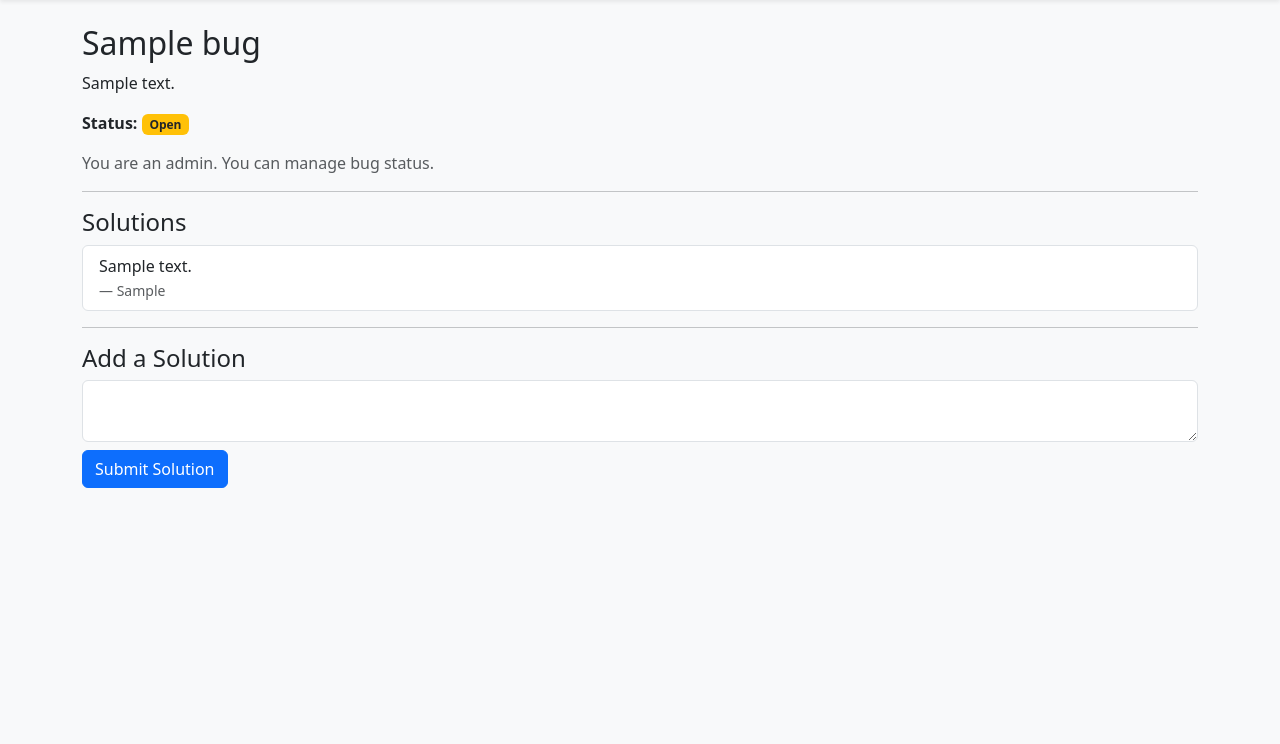
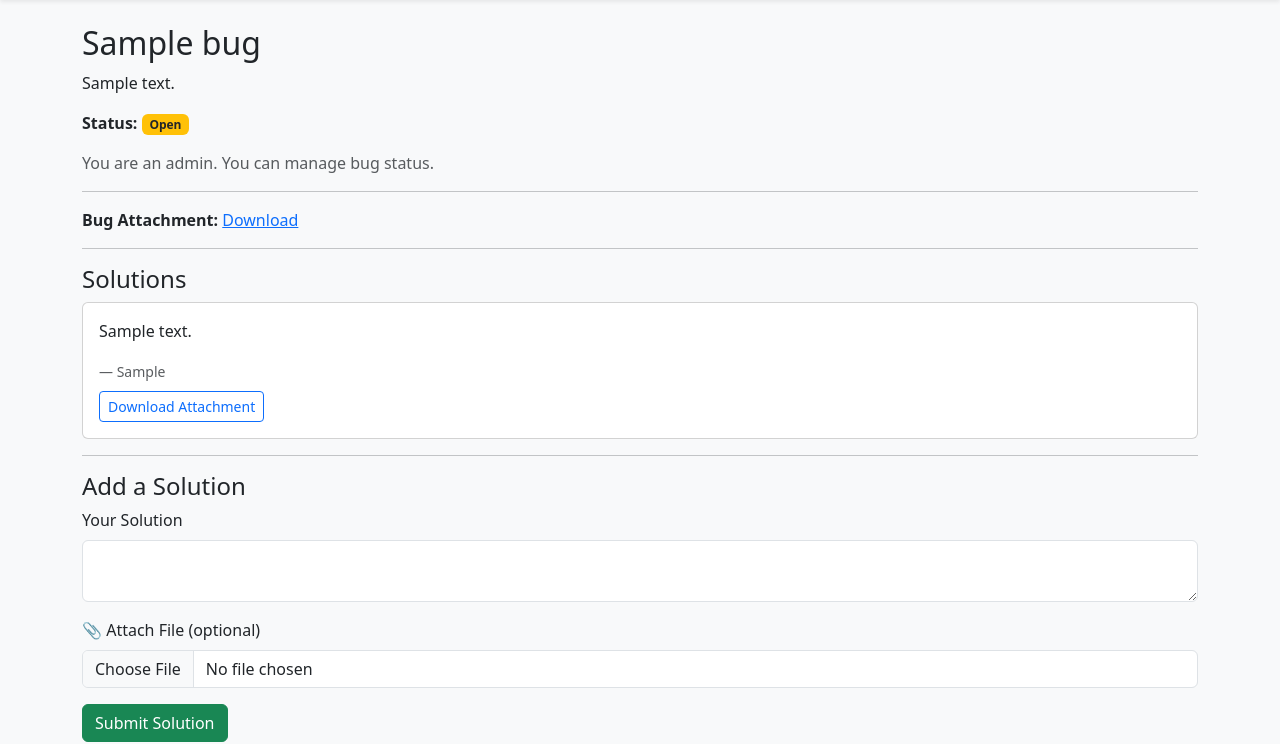
Before and after one commit to Siva023-cpu/bug-tracking-devsecops, a Flask app: page /bug/1 in a window 1280 px wide. Shown: the part 56-800 px from the top of the page. Run offline with Flask 3, Linux system fonts and the light colour scheme; the visitor is signed in with stand-in values (Sample User, id 1); tables that the repository leaves empty hold one stand-in row (values such as "Sample post").

Commit message:
file attachment update

```diff
--- a/app.py
+++ b/app.py
@@ -1,14 +1,34 @@
 from flask import Flask, render_template, request, redirect, url_for, session, flash
 from werkzeug.security import generate_password_hash, check_password_hash
-from models import db, User, Bug, Comment   # ✅ use Comment consistently
+from models import db, User, Bug, Comment
 from functools import wraps
+from werkzeug.utils import secure_filename
+from flask import send_from_directory
 import os
+from models import Solution
 
 DATABASE_URL = os.environ.get("DATABASE_URL")
 app = Flask(__name__)
+app.config['SECRET_KEY'] = os.environ.get("SECRET_KEY", "dev-secret-key-123")
 
-app.config['SECRET_KEY'] = 'secret123'
-app.config["SQLALCHEMY_DATABASE_URI"] = DATABASE_URL# DATABASE CHANGE
+BASE_DIR = os.path.abspath(os.path.dirname(__file__))
+
+UPLOAD_FOLDER = os.path.join(BASE_DIR, 'uploads', 'bug_attachments')
+SOLUTION_UPLOAD_FOLDER = os.path.join(BASE_DIR, 'uploads', 'solution_attachments')
+app.config['SOLUTION_UPLOAD_FOLDER'] = SOLUTION_UPLOAD_FOLDER
+ALLOWED_EXTENSIONS = {'png', 'jpg', 'jpeg', 'gif', 'txt', 'log', 'pdf'}
+
+app.config['UPLOAD_FOLDER'] = UPLOAD_FOLDER
+
+def allowed_file(filename):
+    return '.' in filename and filename.rsplit('.', 1)[1].lower() in ALLOWED_EXTENSIONS
+
+DATABASE_URL = os.environ.get("DATABASE_URL")
+
+if DATABASE_URL:
+    app.config["SQLALCHEMY_DATABASE_URI"] = DATABASE_URL
+else:
+    app.config["SQLALCHEMY_DATABASE_URI"] = "sqlite:///bugtracker.db"
 app.config['SQLALCHEMY_TRACK_MODIFICATIONS'] = False
 
 db.init_app(app)
@@ -24,7 +44,7 @@ def login_required(f):
 # ---------- HOME ----------
 @app.route('/')
 def home():
-    if 'user' in session:                      # ✅ FIX auto-login confusion
+    if 'user' in session:                      #  FIX auto-login confusion
         return redirect(url_for('dashboard'))
     return render_template('home.html')
 
@@ -122,12 +142,22 @@ def dashboard():
 @login_required
 def add_bug():
     if request.method == 'POST':
+        file = request.files.get('attachment')
+        filename = None
+
+        if file and allowed_file(file.filename):
+            filename = secure_filename(file.filename)
+            os.makedirs(app.config['UPLOAD_FOLDER'], exist_ok=True)
+            file.save(os.path.join(app.config['UPLOAD_FOLDER'], filename))
+
         bug = Bug(
             title=request.form['title'],
             description=request.form['description'],
             severity=request.form['severity'],
-            reported_by=session['user']
+            reported_by=session['user'],
+            attachment=filename
         )
+
         db.session.add(bug)
         db.session.commit()
 
@@ -135,7 +165,6 @@ def add_bug():
         return redirect(url_for('dashboard'))
 
     return render_template('add_bug.html')
-
 # ---------- UPDATE STATUS ----------
 @app.route('/update-status/<int:bug_id>', methods=['POST'])
 @login_required
@@ -158,24 +187,49 @@ def bug_detail(bug_id):
     bug = Bug.query.get_or_404(bug_id)
 
     if request.method == 'POST':
-        comment = Comment(
+        file = request.files.get('solution_attachment')
+        filename = None
+
+        if file and allowed_file(file.filename):
+            os.makedirs(app.config['SOLUTION_UPLOAD_FOLDER'], exist_ok=True)
+            filename = secure_filename(file.filename)
+            file.save(os.path.join(app.config['SOLUTION_UPLOAD_FOLDER'], filename))
+
+        solution = Solution(
             content=request.form['solution'],
             bug_id=bug.id,
-            user=session['user']              # ✅ FIXED
+            user=session['user'],
+            attachment=filename
         )
-        if bug.status != "Resolved":
-            bug.status = "Resolved"
-      #  status when solution added
-        db.session.add(comment)
+
+        bug.status = "Resolved"
+
+        db.session.add(solution)
         db.session.commit()
 
-        flash("Solution added successfully!", "success")
+        flash("Solution submitted successfully!", "success")
         return redirect(url_for('bug_detail', bug_id=bug.id))
 
     return render_template('bug_detail.html', bug=bug)
+
+
+@app.route('/uploads/<filename>')
+@login_required
+def uploaded_file(filename):
+    return send_from_directory(app.config['UPLOAD_FOLDER'], filename)
+
+@app.route('/solution-uploads/<filename>')
+@login_required
+def download_solution(filename):
+    return send_from_directory(
+        app.config['SOLUTION_UPLOAD_FOLDER'],
+        filename,
+        as_attachment=True
+    )
+
 
 # ---------- RUN ----------
 if __name__ == '__main__':
     with app.app_context():
         db.create_all()
-    app.run(host="0.0.0.0", port=5000, debug=False) # ✅ debug=False for production
+    app.run(host="0.0.0.0", port=5000, debug=False) # debug=False for production
--- a/models.py
+++ b/models.py
@@ -13,15 +13,17 @@ class Bug(db.Model):
     id = db.Column(db.Integer, primary_key=True)
     title = db.Column(db.String(100), nullable=False)
     description = db.Column(db.Text, nullable=False)
-    severity = db.Column(db.String(20), nullable=False)  # ✅ ADD THIS
+    severity = db.Column(db.String(20), nullable=False)
     status = db.Column(db.String(20), default="Open")
     reported_by = db.Column(db.String(50))
+    attachment = db.Column(db.String(255), nullable=True)
 
 
 
 class Solution(db.Model):
     id = db.Column(db.Integer, primary_key=True)
     content = db.Column(db.Text, nullable=False)
+    attachment = db.Column(db.String(300))
 
     bug_id = db.Column(db.Integer, db.ForeignKey('bug.id'), nullable=False)
     user = db.Column(db.String(50))
--- a/templates/add_bug.html
+++ b/templates/add_bug.html
@@ -8,8 +8,12 @@
       <div class="card-body">
         <h4 class="mb-3">Report a Bug</h4>
 
-        <form method="post">
+        <form method="POST" enctype="multipart/form-data">
+
           <input class="form-control mb-3" name="title" placeholder="Bug Title" required>
+          <label class="mt-2">Attachment (optional)</label>
+          <input type="file" name="attachment" class="form-control">
+          <small class="text-muted">Allowed: images, txt, pdf</small>
 
           <textarea class="form-control mb-3" name="description" placeholder="Bug Description" required></textarea>
 
--- a/templates/bug_detail.html
+++ b/templates/bug_detail.html
@@ -2,8 +2,10 @@
 {% block title %}Bug Details{% endblock %}
 
 {% block content %}
+
 <h2>{{ bug.title }}</h2>
 <p>{{ bug.description }}</p>
+
 <p>
   <strong>Status:</strong>
   {% if bug.status == 'Resolved' %}
@@ -12,25 +14,44 @@
     <span class="badge bg-warning text-dark">Open</span>
   {% endif %}
 </p>
-{% if session.is_admin %}
+
+{% if session.get('is_admin') %}
   <p class="text-muted">You are an admin. You can manage bug status.</p>
 {% else %}
   <p class="text-muted">Only admins can change bug status.</p>
 {% endif %}
+
+{% if bug.attachment %}
+<hr>
+<p>
+  <strong>Bug Attachment:</strong>
+  <a href="{{ url_for('uploaded_file', filename=bug.attachment) }}" target="_blank">
+    Download
+  </a>
+</p>
+{% endif %}
+
 <hr>
 
 <h4>Solutions</h4>
 
-{% if bug.comments %}
-  <ul class="list-group mb-3">
-    {% for sol in bug.comments %}
-      <li class="list-group-item">
-        {{ sol.content }}
-        <br>
+{% if bug.solutions %}
+  {% for sol in bug.solutions %}
+    <div class="card mb-2">
+      <div class="card-body">
+        <p>{{ sol.content }}</p>
         <small class="text-muted">— {{ sol.user }}</small>
-      </li>
-    {% endfor %}
-  </ul>
+
+        {% if sol.attachment %}
+          <br>
+          <a class="btn btn-sm btn-outline-primary mt-2"
+             href="{{ url_for('download_solution', filename=sol.attachment) }}">
+            Download Attachment
+          </a>
+        {% endif %}
+      </div>
+    </div>
+  {% endfor %}
 {% else %}
   <p class="text-muted">No solutions yet.</p>
 {% endif %}
@@ -39,9 +60,18 @@
 
 <h4>Add a Solution</h4>
 
-<form method="post">
-  <textarea name="solution" class="form-control mb-2" required></textarea>
-  <button type="submit" class="btn btn-primary">Submit Solution</button>
+<form method="post" enctype="multipart/form-data">
+  <div class="mb-3">
+    <label class="form-label">Your Solution</label>
+    <textarea name="solution" class="form-control" required></textarea>
+  </div>
+
+  <div class="mb-3">
+    <label class="form-label">📎 Attach File (optional)</label>
+    <input type="file" name="solution_attachment" class="form-control">
+  </div>
+
+  <button class="btn btn-success">Submit Solution</button>
 </form>
 
 {% endblock %}
```
Also changed, not shown: uploads/bug_attachments/Screenshot_22.png (added), uploads/bug_attachments/Screenshot_55.png (added), uploads/bug_attachments/Screenshot_75.png (added), uploads/solution_attachments/Screenshot_76.png (added).
